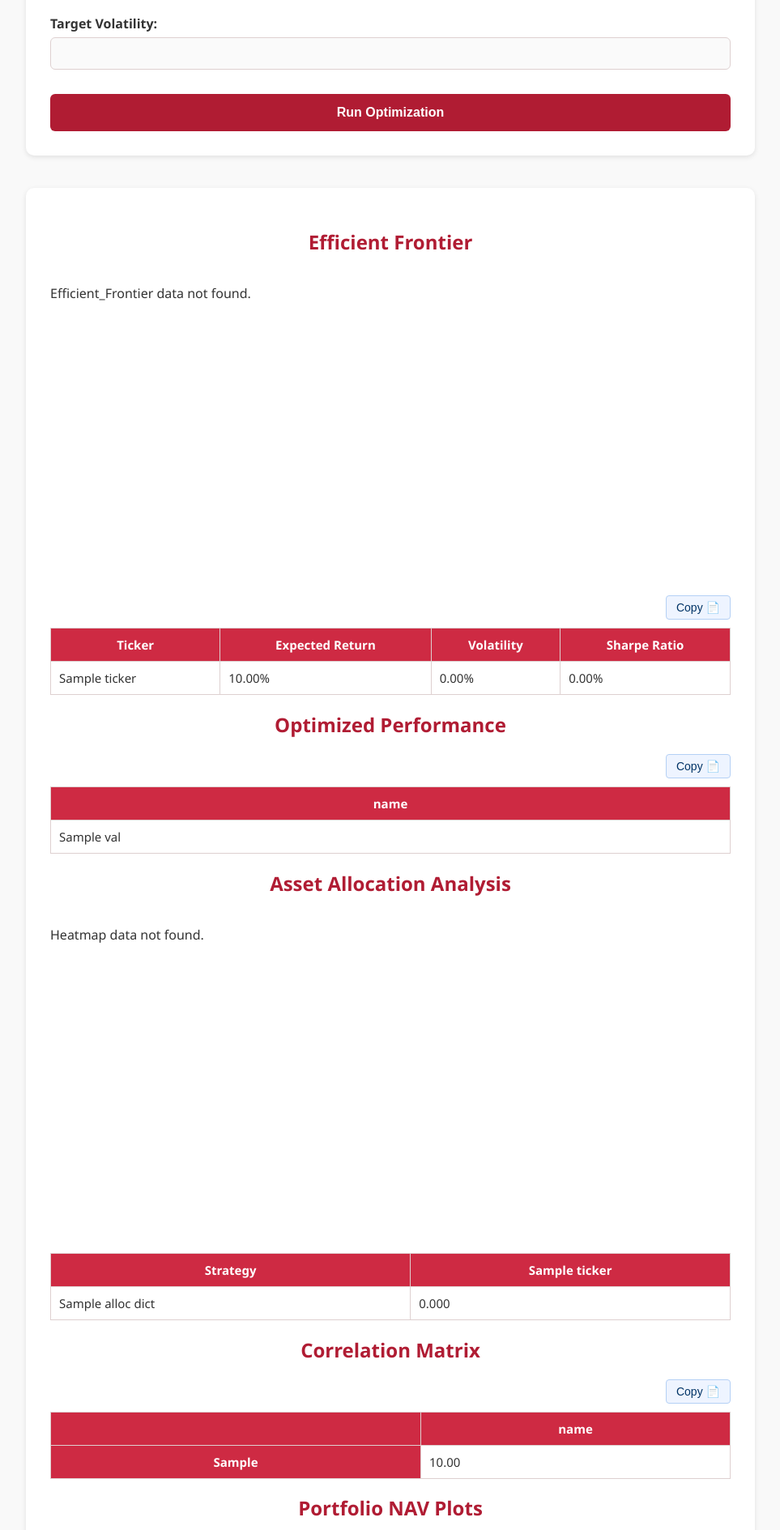
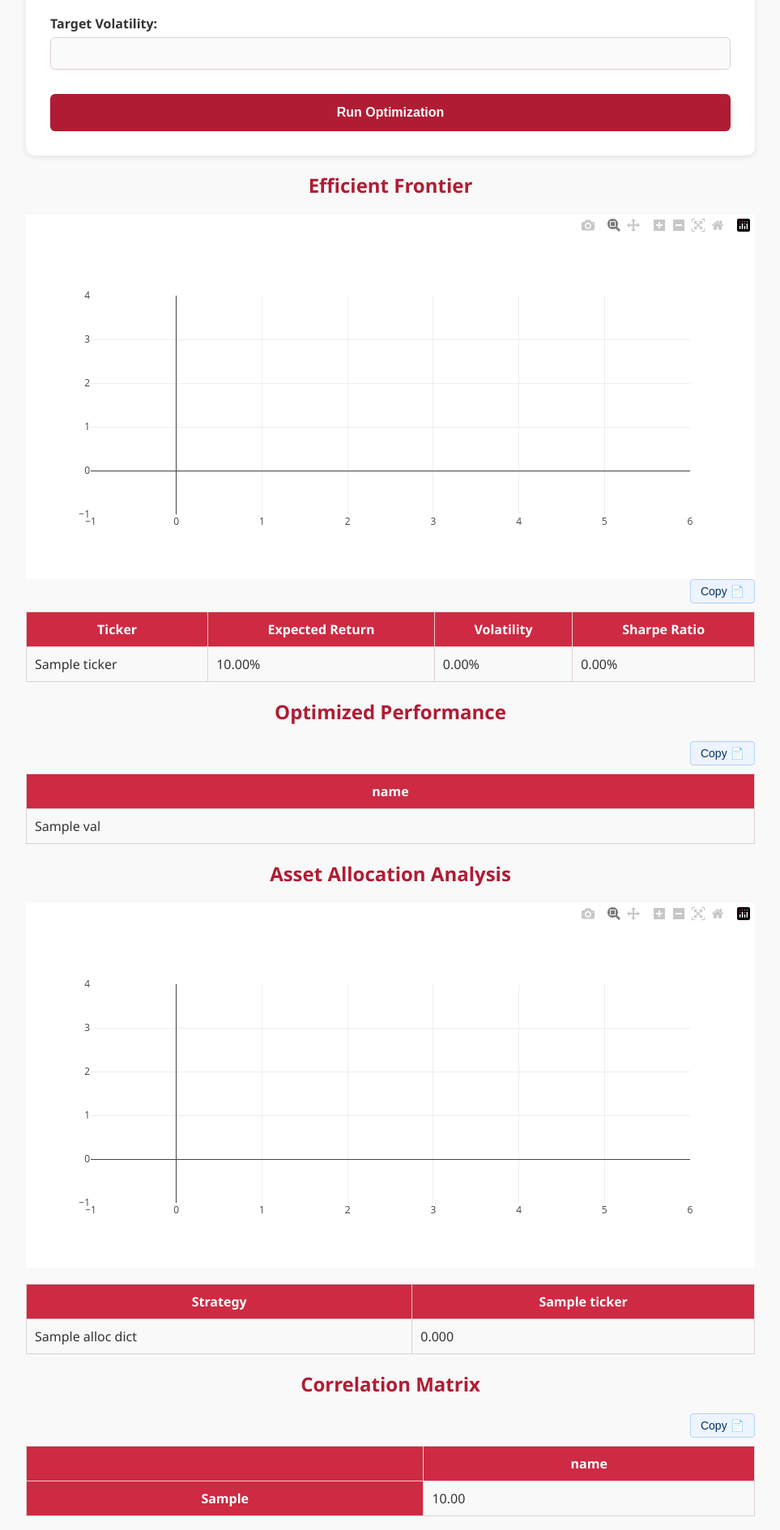
Before and after one commit to phdiep2003/portfolio_viz, a Flask app: template templates/unified_portfolio.html in a window 1280 px wide. Shown: the part 633-2522 px from the top of the page at 81% size, without its empty margins (158-1121 px from the left). Run offline with Flask 3, Linux system fonts and the light colour scheme; the template is opened without the code that fills it: most values are stand-ins (such as "Sample title", 1, 10 or a date in 2020); some libraries are stand-ins or nearby versions.

Commit message:
Fix chart not display in sync

```diff
--- a/app.py
+++ b/app.py
@@ -37,41 +37,6 @@
     q = request.args.get('q', '').upper()
     matches = [t for t in data_service.get_tickers if t.startswith(q)]
     return Response(orjson.dumps(matches[:20]), content_type="application/json")
-
-@app.route('/plot/<string:plot_type>')
-def plot_handler(plot_type):
-    cache_key = request.args.get("cache_key")
-    if not cache_key or not cache.exists(cache_key):
-        return jsonify({'error': f"{plot_type.title()} data not found."}), 400
-
-    cached_bytes = cache.load(cache_key)  # load bytes from cache
-    cached = orjson.loads(cached_bytes)   # parse bytes to dict
-
-    if plot_type == "efficient_frontier":
-        data = cached.get("efficient_frontier_data")
-        layout = cached.get("efficient_frontier_layout")
-    elif plot_type == "heatmap":
-        data = cached.get("heatmap_data")
-        layout = cached.get("heatmap_layout")
-    elif plot_type == "nav_chart":
-        freq = request.args.get("rebalance", "monthly")
-        data_all = cached.get("portfolio_data", {})
-        layout_all = cached.get("portfolio_layout", {})
-        data = data_all.get(freq)
-        layout = layout_all.get(freq)
-    else:
-        return jsonify({'error': "Invalid plot type."}), 400
-
-    if not data or not layout:
-        return jsonify({'error': f"{plot_type.title()} figure missing."}), 400
-
-    if not isinstance(data, list):
-        data = [data]
-
-    return Response(
-        orjson.dumps({'data': data, 'layout': layout}),
-        content_type="application/json"
-    )
 
 @app.route('/export_weights', methods=['POST'])
 def export_weights():
@@ -214,6 +179,7 @@
             data_port_json, layout_port_json = serialize_fig(data_port, layout_port)
             port_data['monthly'] = data_port_json
             port_layout['monthly'] = layout_port_json
+
             result_data = {
                 'mu': mu.to_dict(),
                 'vol': vol.to_dict(),
--- a/static/main.js
+++ b/static/main.js
@@ -46,6 +46,7 @@
       btn.textContent = 'Running...';
     }
   });
+  plotCharts();
 });
 
 // --- Dynamically Add New Asset Row ---
@@ -92,80 +93,3 @@
     .then(() => alert("Table copied to clipboard as plain text!"))
     .catch(err => alert("Failed to copy: " + err));
 }
-
-// --- Plotly JSON Plot Loader ---
-function loadPlotJson(url, containerId) {
-  const container = document.getElementById(containerId);
-  if (!container) return Promise.resolve(); // so Promise.all doesn't fail
-
-  return fetch(url)
-    .then(res => res.json())
-    .then(data => {
-      console.log("Plot data received for", containerId, data);
-      if (data.error) {
-        container.innerHTML = `<p>${data.error}</p>`;
-        return;
-      }
-
-      if (data.data && data.layout) {
-        const hasPlot = container.classList.contains("js-plotly-plot");
-        const plotFunc = hasPlot ? Plotly.react : Plotly.newPlot;
-        return plotFunc(container, data.data, data.layout, { responsive: true });
-      } else {
-        container.innerHTML = "<p>Plot data missing.</p>";
-      }
-    })
-    .catch(err => {
-      container.innerHTML = "<p>Error loading plot.</p>";
-      console.error("Plot load error:", err);
-    });
-}
-// --- Toggle Portfolio Plot Tabs ---
-document.addEventListener("DOMContentLoaded", async () => {
-  const container = document.querySelector(".results");
-  if (!container) {
-    console.warn("No results container found, skipping plot loading.");
-    return;
-  }
-
-  // Hide while loading
-  container.style.visibility = "hidden";
-
-  const cacheKey = container.dataset.cacheKey;
-  const startDate = container.dataset.startDate;
-  const endDate = container.dataset.endDate;
-
-  if (!(cacheKey && startDate && endDate)) {
-    console.warn("Missing cache key or date range for plots.");
-    return;
-  }
-
-  try {
-    await Promise.all([
-      loadPlotJson(`/plot/efficient_frontier?cache_key=${cacheKey}`, "efficient-frontier-container"),
-      loadPlotJson(`/plot/heatmap?cache_key=${cacheKey}`, "heatmap-container"),
-      loadPlotJson(`/plot/nav_chart?cache_key=${cacheKey}&rebalance=monthly&start_date=${startDate}&end_date=${endDate}`, "nav-plot-monthly")
-      // loadPlotJson(`/plot/nav_chart?cache_key=${cacheKey}&rebalance=weekly&start_date=${startDate}&end_date=${endDate}`, "nav-plot-weekly")
-    ]);
-
-    console.log("All plots loaded successfully");
-    container.style.visibility = "visible";  // Show after all plots are ready
-  } catch (err) {
-    console.error("Error loading plots:", err);
-    container.style.visibility = "visible"; // Still show to let error messages appear
-  }
-
-  // Setup toggle buttons
-  const freqButtons = document.querySelectorAll('.btn-group button');
-  freqButtons.forEach(button => {
-    button.addEventListener('click', () => {
-      freqButtons.forEach(b => b.classList.remove('active'));
-      button.classList.add('active');
-
-      const freq = button.getAttribute('data-freq');
-      document.querySelectorAll('.portfolio-plot').forEach(div => div.style.display = 'none');
-      const selectedPlot = document.getElementById(`plot-${freq}`);
-      if (selectedPlot) selectedPlot.style.display = 'block';
-    });
-  });
-});
--- a/static/style.css
+++ b/static/style.css
@@ -271,19 +271,9 @@
   overflow-x: hidden;
   z-index: 9999 !important;
 }
-.plot-container {
-  margin-top: 0px;
-  contain: layout paint;
-  overflow: auto;
-  max-width: 100%;
-  min-height: 400px;
-  width: 100%;
-}
-
-
-.portfolio-plot {
-  width: 100%;
-}
-.portfolio-plot .js-plotly-plot {
-  width: 100% !important;
-}
+.plotly-chart {
+    width: 100% !important;
+    height: 600px;  /* Fixed height or use vh */
+    margin: 0;
+    padding: 0;
+  }
--- a/templates/results.html
+++ b/templates/results.html
@@ -1,11 +1,6 @@
 {% if cache_key and mu is not none and not mu.empty %}
-    <div class="results"
-        data-cache-key="{{ cache_key }}"
-        data-start-date="{{ start_date }}"
-        data-end-date="{{ end_date }}"
-    >
     <h2>Efficient Frontier</h2>
-    <div class="plot-container" id="efficient-frontier-container"></div>
+    <div id="efficient-frontier-container"></div>
     <button class="copy-btn" onclick="copyTable('mu_table')">Copy 📄</button>
     <table id ="mu_table">
         <tr><th>Ticker</th><th>Expected Return</th><th>Volatility</th><th>Sharpe Ratio</th></tr>
@@ -53,7 +48,7 @@
     <h2>Asset Allocation Analysis</h2>
     <div style="overflow-x: auto;">
         {% if alloc_dict%}
-            <div class="plot-container" id="heatmap-container"></div>
+            <div id="heatmap-container"></div>
             <table id="allocation-table">
                 <thead>
                     <tr>
@@ -113,7 +108,7 @@
     </div>
 
     <h2>Portfolio NAV Plots</h2>
-    <div class="card shadow-sm p-3 mb-4 bg-white rounded" style="width: 100%;" id="nav-plot-monthly"></div>
+    <div id="nav-plot-monthly"></div>
     <form method="POST" action="{{ url_for('export_weights') }}">
         <input type="hidden" name="start_date" value="{{ start_date }}">
         <input type="hidden" name="end_date" value="{{ end_date }}">
@@ -128,5 +123,33 @@
         </select>
         <button type="submit" class="submit-btn">Download Weights Excel</button>
     </form>
-    </div>
+
+    <script>
+        function plotCharts() {
+            try {
+                // Efficient Frontier
+                Plotly.newPlot(
+                    'efficient-frontier-container',
+                    {{ efficient_frontier_data | tojson | safe }},  // Remove JSON.parse
+                    {{ efficient_frontier_layout | tojson | safe }}
+                );
+
+                // Heatmap
+                Plotly.newPlot(
+                    'heatmap-container',
+                    {{ heatmap_data | tojson | safe }},
+                    {{ heatmap_layout | tojson | safe }}
+                );
+
+                // Monthly Portfolio
+                Plotly.newPlot(
+                    'nav-plot-monthly',
+                    {{ portfolio_data.monthly | tojson | safe }},
+                    {{ portfolio_layout.monthly | tojson | safe }}
+                );
+            } catch (e) {
+                console.error("Chart rendering error:", e);
+            }
+        }
+    </script>
 {% endif %}
```
